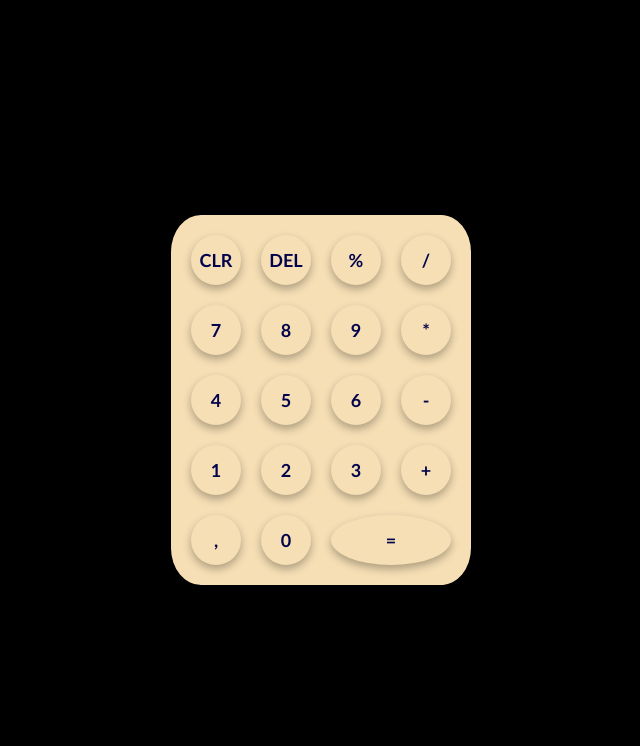
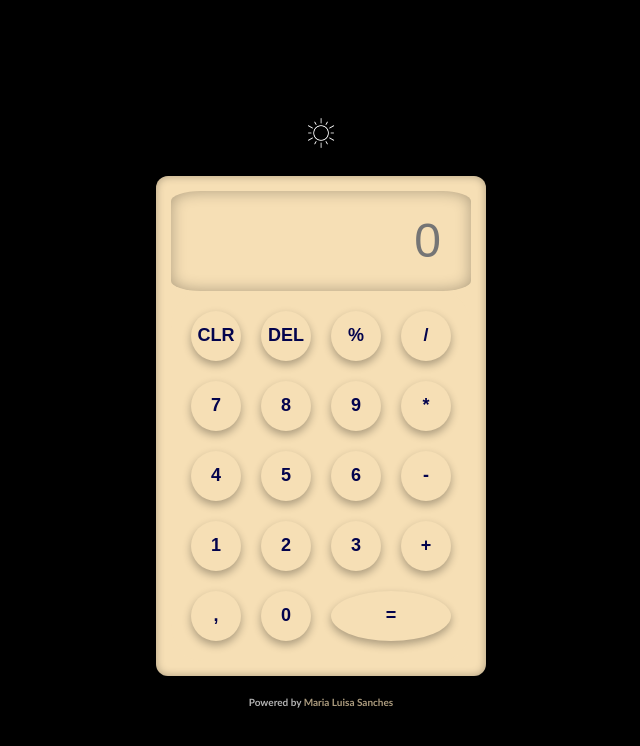
Before and after one commit to marialuisasanches/CalculadoraJS, a plain HTML site: page index.html in a window 1280 px wide. Shown: the whole page, without its empty margins (319-959 px from the left). Drawn offline with Linux system fonts and the light colour scheme.

Commit message:
feat: finaliza e refina estilizações da calculadora, implementaa troca de temas de noturno para diurno

```diff
--- a/assets/styles.css
+++ b/assets/styles.css
@@ -10,12 +10,54 @@
   margin: 0;
 }
 
+header {
+  display: flex;
+  justify-content: center;
+  align-items: end;
+}
+
+#tema {
+  padding: 8px;
+  width: 80px;
+  height: auto;
+  top: 10px;
+  right: 10px;
+  background: none;
+  border: none;
+  cursor: pointer;
+}
+
+#tema img {
+  width: 100%;
+  height: 100%;
+}
+
+#tema:hover {
+  scale: 1.1;
+  transition: all 0.3s ease;
+}
+
+#tema.light {
+  width: 50px;
+  height: auto;
+}
+
 body {
   display: flex;
+  flex-wrap: wrap;
+  flex-direction: column;
   justify-content: center;
-  height: 100vh;
+  min-height: 100vh;
   background-color: var(--color-dark);
   color: var(--color-white);
+  font-family: "Gill Sans", "Gill Sans MT", Calibri, "Trebuchet MS", sans-serif;
+  transition: 0.5s;
+}
+
+body.light {
+  background-color: var(--color-white);
+  color: var(--color-dark);
+  box-shadow: 0 10px 30px rgba(0, 0, 0, 0.9);
 }
 
 .opcoes {
@@ -29,10 +71,13 @@ body {
   border-radius: 10%;
 }
 
+.opcoes.light {
+  background-color: var(--color-blue);
+}
+
 .opcoes button {
   border: none;
   cursor: pointer;
-  font-family: "Gill Sans", "Gill Sans MT", Calibri, "Trebuchet MS", sans-serif;
   font-size: 18px;
   font-weight: bold;
 
@@ -43,7 +88,78 @@ body {
   border-radius: 50%;
 }
 
+.opcoes button.light {
+  background-color: var(--color-blue);
+  color: var(--color-light);
+  box-shadow: 0 4px 8px rgba(0, 0, 0, 0.3);
+}
+
 .igual {
   grid-column: span 2;
-  border-radius: 25%;
+  border-radius: 8px 20px;
 }
+
+.opcoes button:hover {
+  color: var(--color-light);
+  background-color: var(--color-blue);
+  scale: 1.05;
+  font-weight: bold;
+  transition: all 0.3s ease;
+}
+
+.opcoes button:hover.light {
+  color: var(--color-blue);
+  background-color: var(--color-light);
+}
+
+.calculadora {
+  width: 300px;
+  background-color: var(--color-light);
+  padding: 15px;
+  border-radius: 12px;
+  align-self: center;
+  box-shadow: inset 0 0 8px rgba(0, 0, 0, 0.3);
+}
+
+.calculadora.light {
+  background-color: var(--color-blue);
+}
+
+.display {
+  width: 100%;
+  height: 100px;
+  padding: 30px;
+  background-color: var(--color-light);
+  color: var(--color-blue);
+  text-align: end;
+  border: none;
+  border-radius: 10%;
+  box-sizing: border-box;
+  box-shadow: inset 0 0 15px rgba(0, 0, 0, 0.3);
+  font-size: 3rem;
+}
+
+.display.light {
+  background-color: var(--color-blue);
+  color: var(--color-light);
+}
+
+footer {
+  display: flex;
+  flex-direction: column;
+  justify-content: center;
+  align-items: center;
+}
+h2 {
+  margin-top: 20px;
+  font-size: 10px;
+  opacity: 0.7;
+}
+h2 strong {
+  color: var(--color-light);
+  font-weight: 600;
+}
+
+h2 strong.light {
+  color: var(--color-blue);
+}
--- a/index.html
+++ b/index.html
@@ -4,9 +4,19 @@
     <meta charset="UTF-8" />
     <meta name="viewport" content="width=device-width, initial-scale=1.0" />
     <link rel="stylesheet" href="./assets/styles.css" />
-    <title>CalculadoraJS</title>
+    <title>CalculadoraJS | Maria Luisa Sanches</title>
   </head>
+
+  <header>
+    <button id="tema">
+      <img src="./assets/imgs/sol.png" alt="" />
+    </button>
+  </header>
+
   <body>
+    <section class="calculadora">
+      <input type="text" class="display" disabled placeholder="0" />
+
       <section class="opcoes">
         <button>CLR</button>
         <button>DEL</button>
@@ -32,6 +42,11 @@
         <button>0</button>
         <button class="igual">=</button>
       </section>
+    </section>
+
+    <footer>
+      <h2>Powered by <strong> Maria Luisa Sanches</strong></h2>
+    </footer>
   </body>
   <script src="./script.js"></script>
 </html>
--- a/script.js
+++ b/script.js
@@ -0,0 +1,28 @@
+const temaButton = document.getElementById("tema");
+const temaIcon = temaButton.querySelector("img");
+const calculadora = document.querySelector(".calculadora");
+const display = document.querySelector(".display");
+const opcoes = document.querySelector(".opcoes");
+const botoes = document.querySelectorAll(".opcoes button");
+const nome = document.querySelector("h2 strong");
+
+temaButton.addEventListener("click", () => {
+  document.body.classList.toggle("light");
+  calculadora.classList.toggle("light");
+  nome.classList.toggle("light");
+  display.classList.toggle("light");
+  opcoes.classList.toggle("light");
+  temaButton.classList.toggle("light");
+
+  botoes.forEach((botao) => {
+    botao.classList.toggle("light");
+  });
+
+  if (document.body.classList.contains("light")) {
+    temaIcon.src = "./assets/imgs/lua.png";
+    temaIcon.alt = "Modo Noturno";
+  } else {
+    temaIcon.src = "./assets/imgs/sol.png";
+    temaIcon.alt = "Modo Claro";
+  }
+});
```
Also changed, not shown: assets/imgs/lua.png (added), assets/imgs/sol.png (added). Lines whose indentation alone changed are shown as unchanged.
